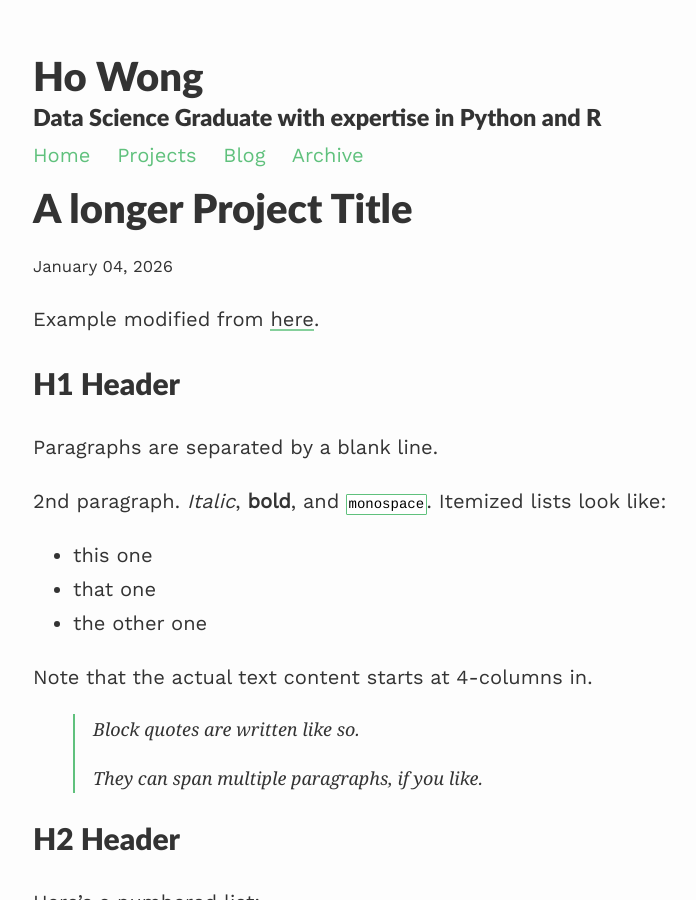
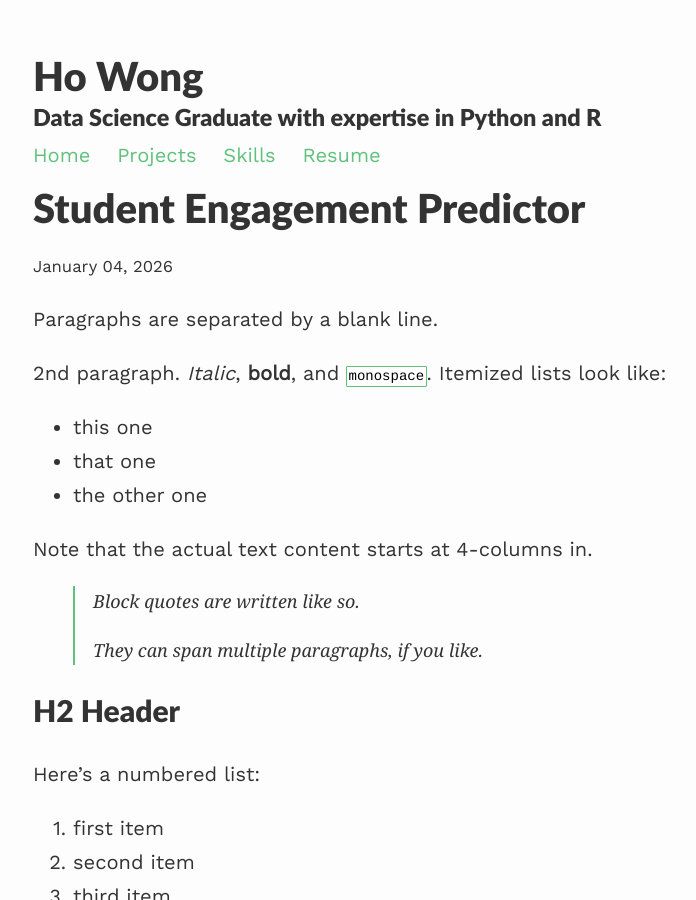
Before and after one commit to hwong511/hwong511.github.io, a Jekyll site: the page built from _projects/StudentEngagementPredictor.md, in a window 1280 px wide and 900 px high. Shown: the whole window, without its empty margins (207-903 px from the left). Built offline with Jekyll 4.4.1, drawn with Linux system fonts in a browser that asks for light colours; formulas are drawn with MathJax 3.

Commit message:
Modifying headers + adding resume

```diff
--- a/_config.yml
+++ b/_config.yml
@@ -41,7 +41,7 @@ collections:
     permalink: /projects/:name/
     order:
       - shortProject.md
-      - longerProjectTitle.md
+      - StudentEngagementPredictor.md
       - redirect.md
       - project4.md
       - project5.md
--- a/_includes/navigation.html
+++ b/_includes/navigation.html
@@ -1,6 +1,6 @@
 <div class="links scroll">
         <a href="{{site.baseurl}}/">Home</a>
         <a href="{{site.baseurl}}/projects/">Projects</a>
-        <a href="{{site.baseurl}}/blog/">Blog</a>
-        <a href="{{site.baseurl}}/archive/">Archive</a>
+        <a href="{{site.baseurl}}/skills/">Skills</a>
+        <a href="{{site.baseurl}}/assets/resume/Ho_Wong_Resume.pdf" target="_blank">Resume</a>
 </div>
--- a/_projects/longerProjectTitle.md
+++ b/_projects/StudentEngagementPredictor.md
@@ -1,13 +1,8 @@
 ---
 layout: post
-title: A longer Project Title
+title: Student Engagement Predictor
 description: short project description
 ---
-
-Example modified from [here](http://www.unexpected-vortices.com/sw/rippledoc/quick-markdown-example.html){:target="_blank"}.
-
-H1 Header
-============
 
 Paragraphs are separated by a blank line.
 
```
Also changed, not shown: archive.html (deleted, +0 -20 lines), index.md (+0 -12 lines), 1 other file.
